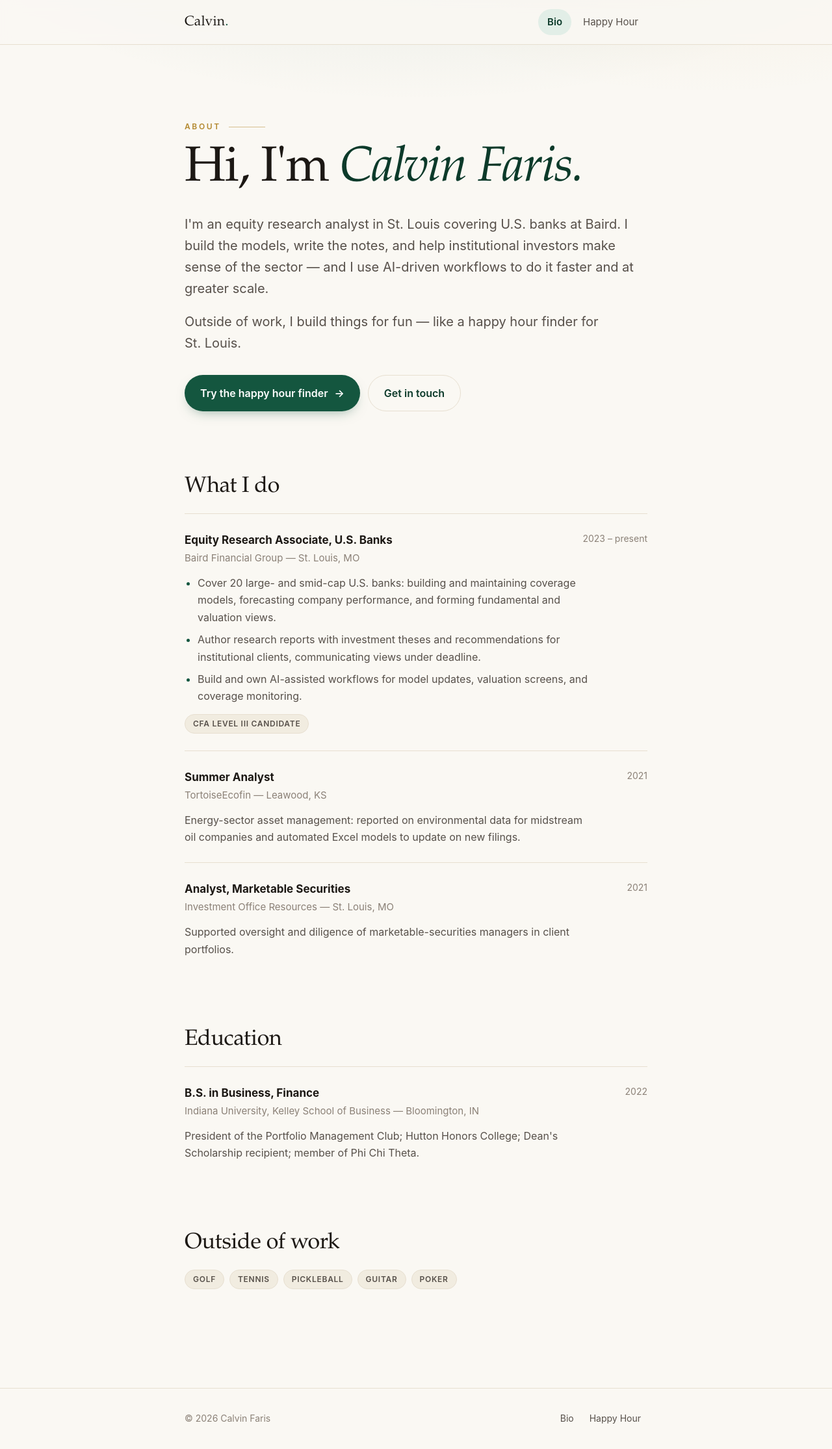
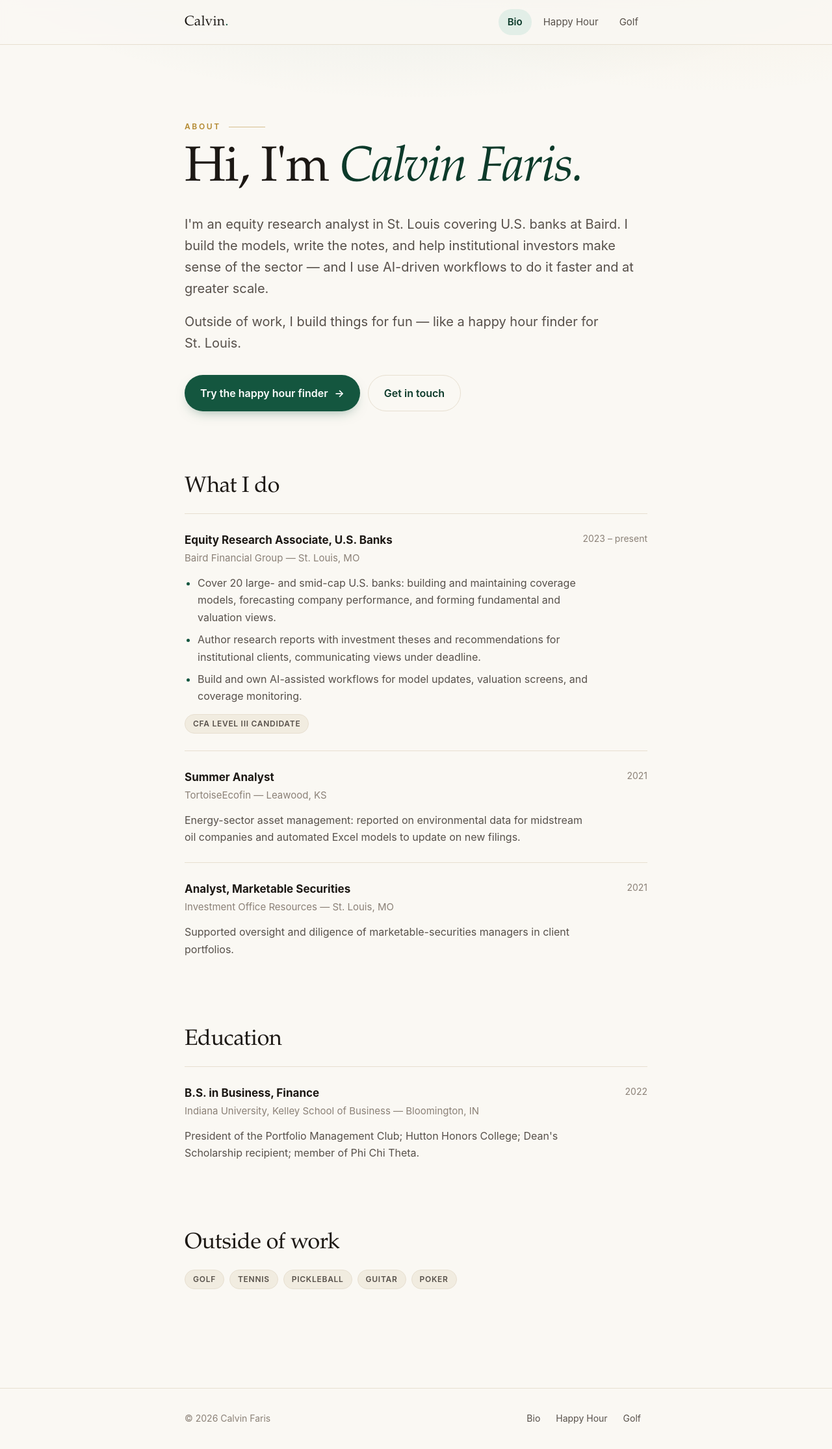
Before and after one commit to calvinfaris-oss/musical-train, a plain HTML site: page public/index.html in a window 1280 px wide. Shown: the whole page at 65% size. Drawn offline with Linux system fonts and the light colour scheme.

Commit message:
Add Golf tab to main site navigation

```diff
--- a/public/index.html
+++ b/public/index.html
@@ -15,6 +15,7 @@
     <nav aria-label="Main">
       <a href="/" aria-current="page">Bio</a>
       <a href="/happy-hour/">Happy Hour</a>
+      <a href="/golf/">Golf</a>
     </nav>
   </div>
 </header>
@@ -103,6 +104,7 @@
     <nav aria-label="Footer">
       <a href="/">Bio</a>
       <a href="/happy-hour/">Happy Hour</a>
+      <a href="/golf/">Golf</a>
     </nav>
   </div>
 </footer>
```
